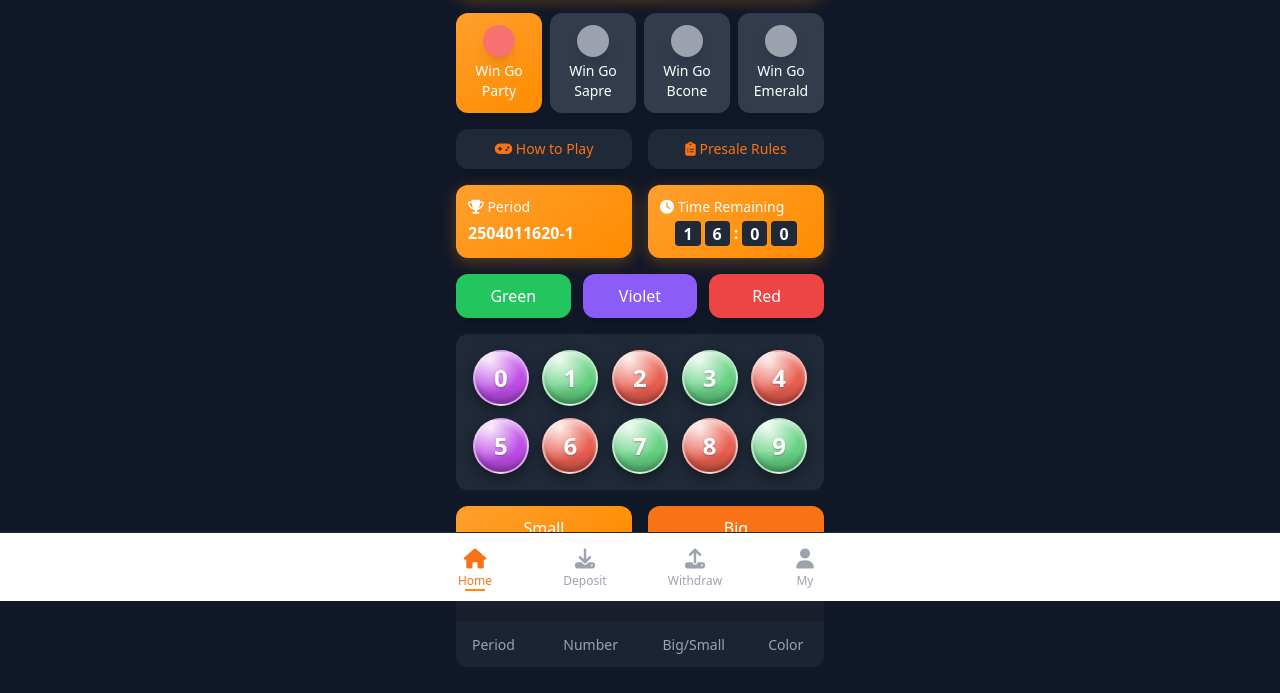
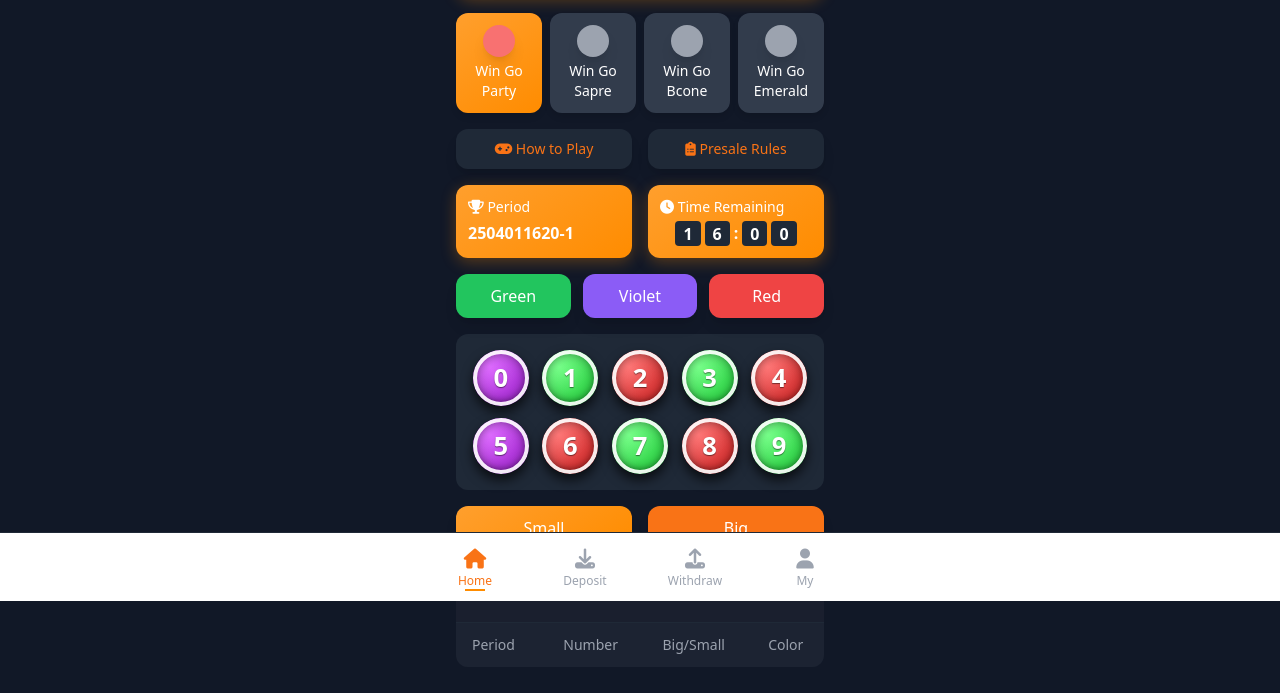
Before and after one commit to IbrahimOPEE/coloring, a website: page index.html in a window 1280 px wide. Shown: the part 199-892 px from the top of the page. Drawn offline with nearby package versions, Linux system fonts and the light colour scheme; no server answers.

Commit message:
Add files via upload

```diff
--- a/index.html
+++ b/index.html
@@ -248,13 +248,59 @@
     <style>
         .number-ball {
             position: relative;
-            background: radial-gradient(circle at 30% 15%, rgba(255,255,255,0.9) 0%, rgba(255,255,255,0.1) 60%);
-            box-shadow: 0 4px 12px rgba(0,0,0,0.4), inset 0 -4px 4px rgba(0,0,0,0.2);
-            font-size: 1.25rem;
+            display: flex;
+            align-items: center;
+            justify-content: center;
+            width: 56px;
+            height: 56px;
+            font-size: 1.6rem;
             font-weight: bold;
-            border: 2px solid rgba(255,255,255,0.5);
+            border-radius: 50%;
+            box-shadow: 0 6px 12px rgba(0,0,0,0.7), inset 0 -2px 6px rgba(0,0,0,0.4);
             overflow: hidden;
-            text-shadow: 0 1px 2px rgba(0,0,0,0.3);
+            text-shadow: 0 1px 1px rgba(0,0,0,0.5);
+            z-index: 1;
+        }
+
+        .number-ball::before {
+            content: '';
+            position: absolute;
+            top: 0;
+            left: 0;
+            right: 0;
+            bottom: 0;
+            border-radius: 50%;
+            border: 4px solid rgba(255,255,255,0.9);
+            box-shadow: inset 0 0 10px rgba(0,0,0,0.4);
+            z-index: 0;
+        }
+
+        .number-ball::after {
+            content: '';
+            position: absolute;
+            top: -30%;
+            left: -30%;
+            width: 160%;
+            height: 160%;
+            background: linear-gradient(135deg, rgba(255,255,255,0.7) 0%, rgba(255,255,255,0.1) 30%, transparent 60%);
+            border-radius: 50%;
+            z-index: 2;
+            pointer-events: none;
+        }
+
+        .number-ball-violet {
+            background: radial-gradient(circle at 30% 30%, #db5fff 0%, #9e27cb 80%);
+            color: white;
+        }
+
+        .number-ball-green {
+            background: radial-gradient(circle at 30% 30%, #6cff80 0%, #27cb3f 80%);
+            color: white;
+        }
+
+        .number-ball-red {
+            background: radial-gradient(circle at 30% 30%, #ff6c6c 0%, #cb2727 80%);
+            color: white;
         }
         .timer-digit {
             aspect-ratio: 1;
@@ -416,56 +462,56 @@
             display: flex;
             align-items: center;
             justify-content: center;
-            background: radial-gradient(circle at 30% 15%, rgba(255,255,255,0.9) 0%, rgba(255,255,255,0.1) 60%);
-            box-shadow: 0 4px 12px rgba(0,0,0,0.4),
-                        inset 0 -4px 4px rgba(0,0,0,0.2),
-                        inset 0 4px 4px rgba(255,255,255,0.4);
-            font-size: 1.5rem;
+            width: 56px;
+            height: 56px;
+            font-size: 1.6rem;
             font-weight: bold;
-            border: 2px solid rgba(255,255,255,0.5);
+            border-radius: 50%;
+            box-shadow: 0 6px 12px rgba(0,0,0,0.7), inset 0 -2px 6px rgba(0,0,0,0.4);
             overflow: hidden;
-            text-shadow: 0 1px 2px rgba(0,0,0,0.3);
+            text-shadow: 0 1px 1px rgba(0,0,0,0.5);
+            z-index: 1;
         }
 
         .number-ball::before {
             content: '';
             position: absolute;
-            top: -50%;
-            left: -50%;
-            width: 200%;
-            height: 200%;
-            background: linear-gradient(45deg, transparent 0%, rgba(255,255,255,0.2) 50%, transparent 100%);
-            transform: rotate(45deg);
-            animation: shine 3s infinite;
-            pointer-events: none;
+            top: 0;
+            left: 0;
+            right: 0;
+            bottom: 0;
+            border-radius: 50%;
+            border: 4px solid rgba(255,255,255,0.9);
+            box-shadow: inset 0 0 10px rgba(0,0,0,0.4);
+            z-index: 0;
         }
 
         .number-ball::after {
             content: '';
             position: absolute;
-            bottom: 0;
-            left: 0;
-            right: 0;
-            height: 40%;
-            background: linear-gradient(to top, rgba(0,0,0,0.2), transparent);
+            top: -30%;
+            left: -30%;
+            width: 160%;
+            height: 160%;
+            background: linear-gradient(135deg, rgba(255,255,255,0.7) 0%, rgba(255,255,255,0.1) 30%, transparent 60%);
+            border-radius: 50%;
+            z-index: 2;
             pointer-events: none;
         }
 
-        @keyframes shine {
-            0% { transform: rotate(45deg) translateY(-100%); }
-            100% { transform: rotate(45deg) translateY(100%); }
-        }
-
         .number-ball-violet {
-            background-color: #b739e4;
+            background: radial-gradient(circle at 30% 30%, #db5fff 0%, #9e27cb 80%);
+            color: white;
         }
 
         .number-ball-green {
-            background-color: #54cc75;
+            background: radial-gradient(circle at 30% 30%, #6cff80 0%, #27cb3f 80%);
+            color: white;
         }
 
         .number-ball-red {
-            background-color: #e74c3c;
+            background: radial-gradient(circle at 30% 30%, #ff6c6c 0%, #cb2727 80%);
+            color: white;
         }
     </style>
 </head>
```
